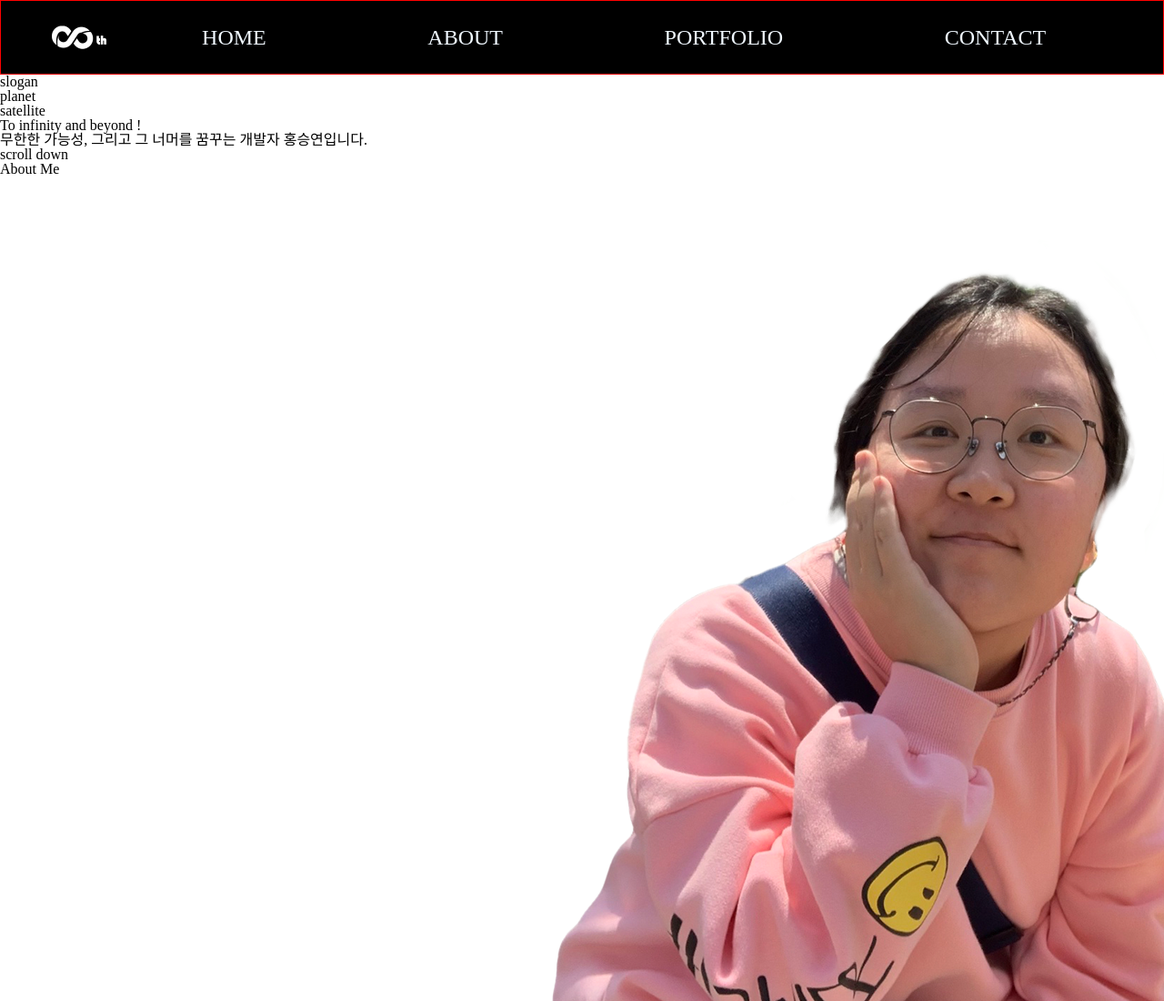
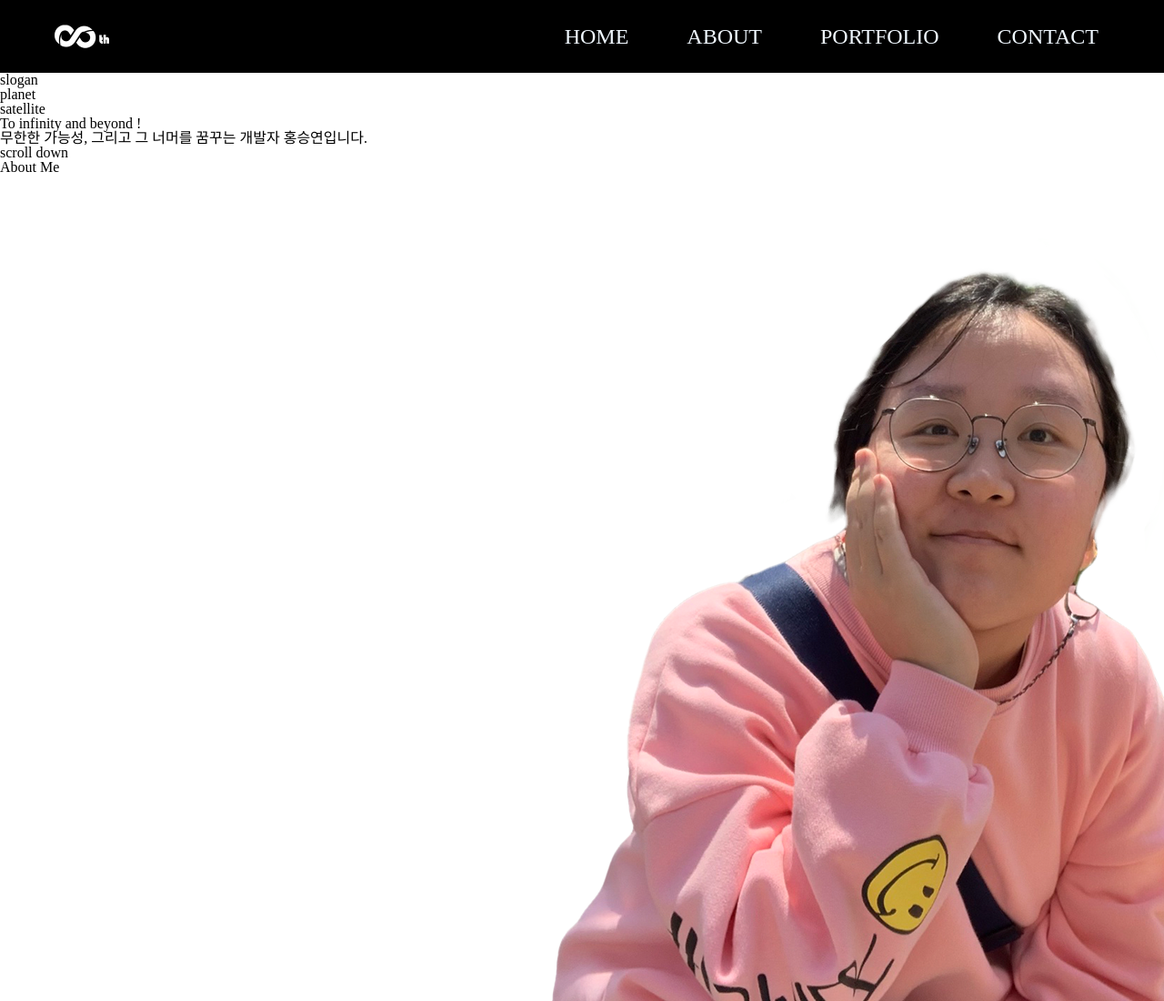
Before and after one commit to August-projects/space, a website built with Parcel: page index.html in a window 1280 px wide. Shown: the top 1100 px of the page at 91% size. Built offline with nearby package versions, Linux system fonts and the light colour scheme; a web font is replaced by a local one.

Commit message:
header css

```diff
--- a/main.scss
+++ b/main.scss
@@ -7,6 +7,19 @@
 
 $title: 'chosunKg';
 $content: 'chosunSg';
+
+@mixin center {
+    display: flex;
+    justify-content: center;
+    align-items: center;
+}
+
+@mixin text-indent {
+    display: block;
+    text-indent: -9999px;
+    overflow: hidden;
+}
+
 
 *{
     margin: 0;
@@ -19,41 +32,57 @@ $content: 'chosunSg';
 }
 
 header {
-    border: 1px solid red;
     background-color: black;
     padding: 0 40px;
 
     h1 {
-        display: block;
+        @include text-indent();
         width: 100px;
         height: 80px;
-        text-indent: -9999px;
-        overflow: hidden;
         background: url(./img/8th_logo_white.png) center / 60px 50px no-repeat;
     }
 
     nav {
         width: 100%;
         max-width: 1600px;
-        display: flex;
+        @include center;
         justify-content: space-between;
-        align-items: center;
         margin: auto;
     }
 
     ul {
         display: flex;
-        width: 100%;
-        justify-content: space-around;
+        width: fit-content;
+        justify-content: right;
+    }
 
+    a::after {
+        content: "";
+        position: absolute;
+        bottom: -5px;
+        left: 0;
+        width: 0;
+        height: 1.5px;
+        background-color: aliceblue;
+        border-radius: 50%;
+        transition: .2s ease-in;
+    }
+
+    li {
+        padding: 1em 2em;
+        &:hover a::after{
+            width: 100%;
+        }
     }
 
     a {
+        position: relative;
         color: aliceblue;
         text-decoration: none;
         text-transform: uppercase;
         font-size: 24px;
         font-family: $content;
+        width: fit-content;
     }
 
 
```
Also changed, not shown: 2 other files.
